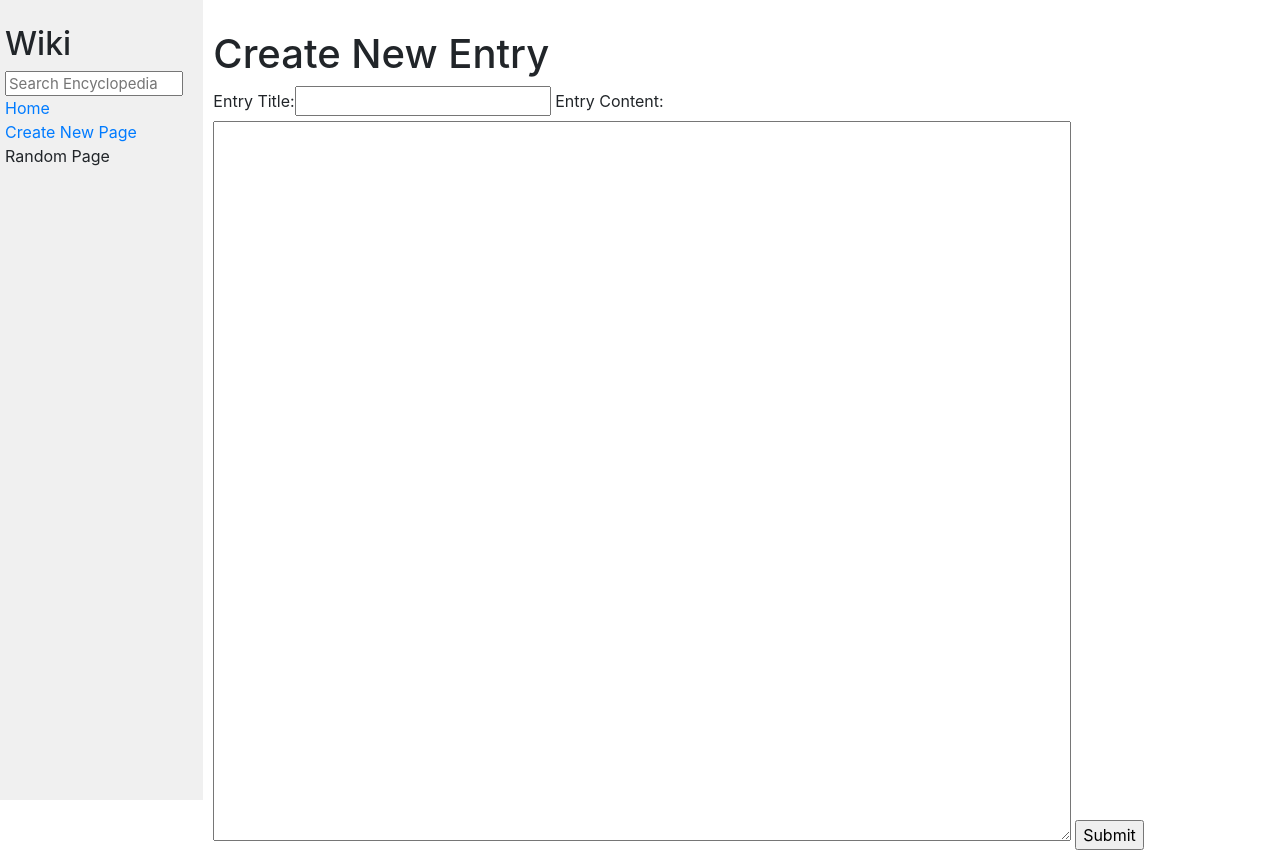
After one commit to danielj36/wiki, a Django app: page /newentry in a window 1280 px wide. The commit adds this page. Run offline with Django 3.2, Linux system fonts and the light colour scheme; some libraries are stand-ins or nearby versions.

Commit message:
added page for new entries and form, need to make form actually work though

```diff
--- a/encyclopedia/templates/encyclopedia/error.html
+++ b/encyclopedia/templates/encyclopedia/error.html
@@ -1,7 +1,7 @@
 {% extends "encyclopedia/layout.html" %}
 
 {% block title %}
-    {{ name }}
+    Error: 404
 {% endblock %}
 
 {% block body %}
--- a/encyclopedia/templates/encyclopedia/layout.html
+++ b/encyclopedia/templates/encyclopedia/layout.html
@@ -20,7 +20,7 @@
                     <a href="{% url 'index' %}">Home</a>
                 </div>
                 <div>
-                    Create New Page
+                    <a href="{% url 'newentry' %}">Create New Page</a>
                 </div>
                 <div>
                     Random Page
--- /dev/null
+++ b/encyclopedia/templates/encyclopedia/newentry.html
@@ -0,0 +1,16 @@
+{% extends "encyclopedia/layout.html" %}
+
+{% block title %}
+    New Entry
+{% endblock %}
+
+{% block body %}
+    <h1>Create New Entry</h1>
+    <form>
+      {% csrf_token %}
+      <body>
+        {{ form }}
+      </body>
+      <input type="submit">
+    </form>
+{% endblock %}
--- a/encyclopedia/urls.py
+++ b/encyclopedia/urls.py
@@ -5,5 +5,6 @@ from . import views
 urlpatterns = [
     path("", views.index, name="index"),
     path("wiki/<str:name>", views.entry, name="entry"),
-    path("results", views.search, name="search")
+    path("results", views.search, name="search"),
+    path("newentry", views.newentry, name="newentry")
 ]
--- a/encyclopedia/views.py
+++ b/encyclopedia/views.py
@@ -3,7 +3,11 @@ from django.http import HttpResponse
 from django.http import HttpResponseRedirect
 from . import util
 import markdown2
+from django import forms
 
+class NewEntryForm(forms.Form):
+    title = forms.CharField(label="Entry Title")
+    content = forms.CharField(label="Entry Content", widget=forms.Textarea())
 
 def index(request):
     return render(request, "encyclopedia/index.html", {
@@ -35,3 +39,8 @@ def search(request):
     return render(request, "encyclopedia/results.html", {
         "results": partial_matches
         })
+
+def newentry(request):
+    return render(request, "encyclopedia/newentry.html", {
+        "form": NewEntryForm()
+    })
```
Also changed, not shown: encyclopedia/static/encyclopedia/styles.css (line endings or trailing spaces).
